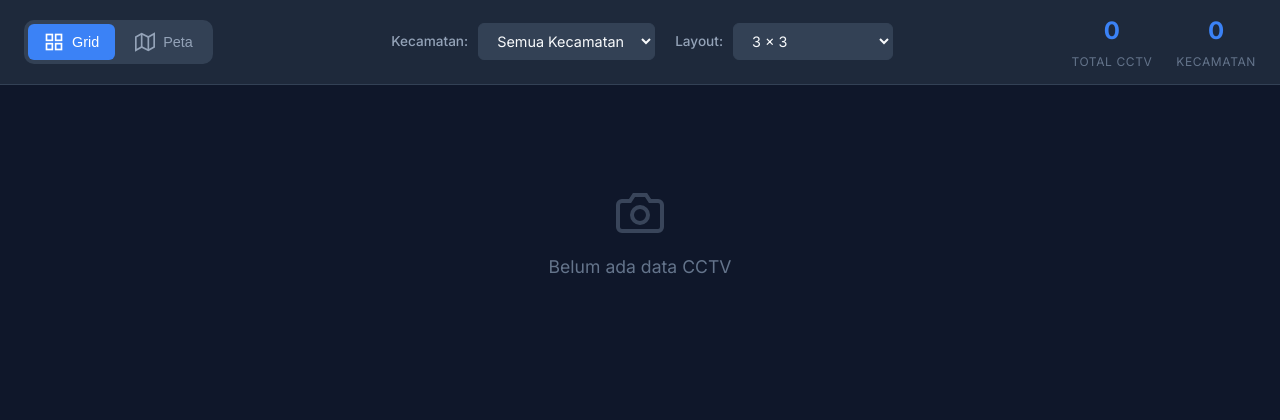
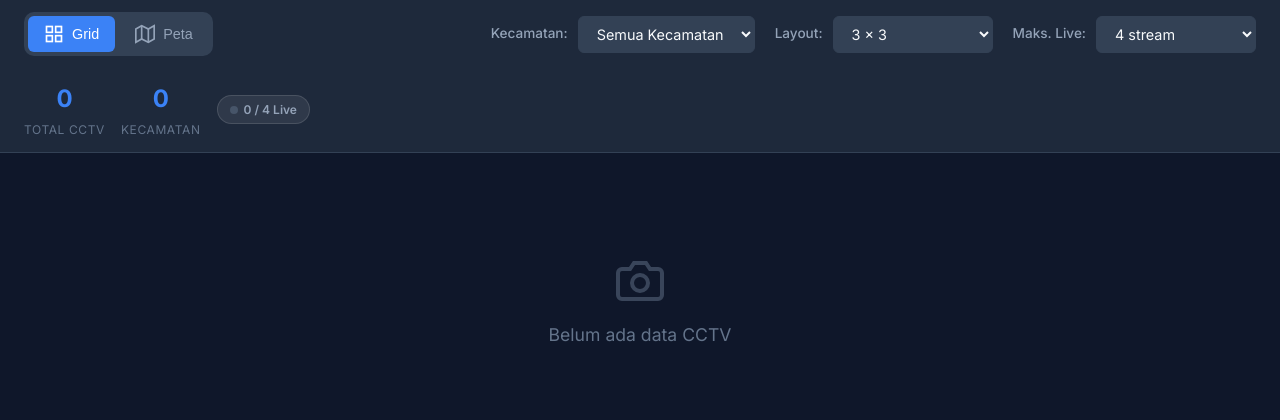
Before and after one commit to arifrg1704-cpu/cctv-dishub, a Django app: page / in a window 1280 px wide. Shown: the part 70-490 px from the top of the page. Run offline with Django 5.2, Linux system fonts and the light colour scheme; data that the repository does not hold is empty; some libraries are stand-ins or nearby versions.

Commit message:
feat: smart stream manager - auto-play via IntersectionObserver, concurrent limit, auto-unload, live indicator
- Ganti hover-to-load dengan Intersection Observer (auto-play saat card terlihat di viewport)
- Tambah batas maksimum concurrent streams (default 4, bisa diatur user via selector)
- Auto-unload iframe saat card keluar viewport untuk hemat resource
- Tambah indikator jumlah stream aktif di control bar (0/4 Live)
- Tambah selector 'Maks. Live' di control bar (1, 2, 4, 6, 9, Semua)
- Badge 'Menunggu slot...' muncul di card yang pending load
- Auto-unload semua stream saat switch ke Map view
- Optimized untuk Smart TV display

```diff
--- a/dashboard/static/css/style.css
+++ b/dashboard/static/css/style.css
@@ -283,7 +283,15 @@ body {
 .stats {
     display: flex;
     align-items: center;
-    gap: 24px;
+    gap: 16px;
+    flex-wrap: wrap;
+}
+
+/* Stream indicator base (detail style injected via JS) */
+.stream-indicator {
+    display: flex;
+    align-items: center;
+    gap: 6px;
 }
 
 .stat-item {
--- a/dashboard/static/js/script.js
+++ b/dashboard/static/js/script.js
@@ -13,6 +13,208 @@ let currentView = 'grid';
 let currentFilter = 'all';
 
 // ================================
+// [LANGKAH 1, 2, 3, 4] - Smart Stream Manager
+// ================================
+const StreamManager = {
+    // Konfigurasi batas concurrent streams (Langkah 2)
+    maxConcurrent: 4,
+
+    // Tracking iframe yang sedang aktif: Map<videoContainer, true>
+    activeStreams: new Map(),
+
+    // IntersectionObserver instance (Langkah 1)
+    observer: null,
+
+    // Inisialisasi observer
+    init() {
+        this.observer = new IntersectionObserver(
+            (entries) => this._handleIntersection(entries),
+            {
+                root: null,         // viewport
+                rootMargin: '0px',
+                threshold: 0.3      // 30% terlihat = mulai load
+            }
+        );
+    },
+
+    // Pasang observer ke sebuah container video
+    observe(container) {
+        if (this.observer) {
+            this.observer.observe(container);
+        }
+    },
+
+    // Cabut observer dari container
+    unobserve(container) {
+        if (this.observer) {
+            this.observer.unobserve(container);
+        }
+    },
+
+    // [Langkah 1 & 3] Handler saat card masuk/keluar viewport
+    _handleIntersection(entries) {
+        entries.forEach(entry => {
+            const container = entry.target;
+            if (entry.isIntersecting) {
+                // Card terlihat di layar → coba load jika slot tersedia
+                this._tryLoad(container);
+            } else {
+                // [Langkah 3] Card keluar viewport → unload untuk hemat resource
+                this._unload(container);
+            }
+        });
+    },
+
+    // [Langkah 2] Coba load dengan memperhatikan batas maksimum
+    _tryLoad(container) {
+        // Sudah diload? Skip
+        if (this.activeStreams.has(container)) return;
+
+        // Belum ada slot? Skip (tunggu sampai ada yang unload)
+        if (this.activeStreams.size >= this.maxConcurrent) {
+            container.dataset.pendingLoad = 'true';
+            this._showWaitingBadge(container);
+            return;
+        }
+
+        this._load(container);
+    },
+
+    // Load iframe YouTube ke dalam container
+    _load(container) {
+        const videoId = container.dataset.videoId;
+        const title = container.dataset.title;
+        if (!videoId) return;
+
+        const placeholder = container.querySelector('.video-placeholder');
+        if (!placeholder) return;
+
+        // Sudah ada iframe? Jangan dobel
+        if (container.querySelector('iframe.cctv-video')) return;
+
+        const iframe = document.createElement('iframe');
+        iframe.className = 'cctv-video';
+        iframe.src = `https://www.youtube-nocookie.com/embed/${videoId}?rel=0&autoplay=1&mute=1&modestbranding=1&controls=0&showinfo=0&fs=0`;
+        iframe.title = title || videoId;
+        iframe.frameBorder = '0';
+        iframe.allow = 'accelerometer; autoplay; clipboard-write; encrypted-media; gyroscope; picture-in-picture; web-share';
+        iframe.setAttribute('referrerpolicy', 'strict-origin-when-cross-origin');
+
+        placeholder.style.display = 'none';
+        container.appendChild(iframe);
+
+        this.activeStreams.set(container, true);
+        container.dataset.pendingLoad = 'false';
+        this._removeBadge(container, 'waiting-badge');
+
+        // [Langkah 4] Update indikator
+        this._updateIndicator();
+    },
+
+    // [Langkah 3] Unload iframe dari container
+    _unload(container) {
+        const iframe = container.querySelector('iframe.cctv-video');
+        const placeholder = container.querySelector('.video-placeholder');
+
+        if (iframe) {
+            iframe.remove();
+        }
+        if (placeholder) {
+            placeholder.style.display = '';
+        }
+
+        const wasActive = this.activeStreams.has(container);
+        this.activeStreams.delete(container);
+        container.dataset.pendingLoad = 'false';
+        this._removeBadge(container, 'waiting-badge');
+
+        // Jika ada slot baru, coba load yang sedang pending
+        if (wasActive) {
+            this._promotePending();
+            // [Langkah 4] Update indikator
+            this._updateIndicator();
+        }
+    },
+
+    // Setelah ada slot kosong, load card pending pertama yang terlihat
+    _promotePending() {
+        const allContainers = document.querySelectorAll('.cctv-video-container');
+        for (const container of allContainers) {
+            if (container.dataset.pendingLoad === 'true') {
+                // Cek apakah masih di viewport
+                const rect = container.getBoundingClientRect();
+                const inViewport = (
+                    rect.top < window.innerHeight &&
+                    rect.bottom > 0 &&
+                    rect.left < window.innerWidth &&
+                    rect.right > 0
+                );
+                if (inViewport) {
+                    this._load(container);
+                    break;
+                }
+            }
+        }
+    },
+
+    // Tampilkan badge "Antrian" di card yang sedang pending
+    _showWaitingBadge(container) {
+        if (container.querySelector('.waiting-badge')) return;
+        const badge = document.createElement('div');
+        badge.className = 'waiting-badge';
+        badge.innerHTML = `
+            <svg xmlns="http://www.w3.org/2000/svg" width="12" height="12" viewBox="0 0 24 24" fill="none" stroke="currentColor" stroke-width="2.5"><circle cx="12" cy="12" r="10"/><polyline points="12 6 12 12 16 14"/></svg>
+            Menunggu slot...
+        `;
+        container.appendChild(badge);
+    },
+
+    _removeBadge(container, className) {
+        const badge = container.querySelector(`.${className}`);
+        if (badge) badge.remove();
+    },
+
+    // [Langkah 4] Update tampilan indikator aktif di header control bar
+    _updateIndicator() {
+        const indicator = document.getElementById('active-stream-indicator');
+        if (!indicator) return;
+        const active = this.activeStreams.size;
+        const max = this.maxConcurrent;
+        indicator.querySelector('.active-count').textContent = active;
+        indicator.querySelector('.max-count').textContent = max;
+
+        // Warna berubah berdasarkan tingkat penggunaan
+        indicator.className = 'stream-indicator';
+        if (active === max) {
+            indicator.classList.add('full');
+        } else if (active > 0) {
+            indicator.classList.add('partial');
+        }
+    },
+
+    // Ubah batas concurrent dari luar (dipanggil saat user ganti selector)
+    setMaxConcurrent(n) {
+        this.maxConcurrent = n;
+        this._updateIndicator();
+        // Jika batas dinaikkan, promote pending
+        this._promotePending();
+        // Jika batas diturunkan, tidak paksa unload yang sudah jalan
+    },
+
+    // Unload semua stream (dipanggil saat switch ke Map view)
+    unloadAll() {
+        const allContainers = document.querySelectorAll('.cctv-video-container');
+        allContainers.forEach(c => this._unload(c));
+    },
+
+    // Pasang ulang observer ke semua container yang ada
+    reobserveAll() {
+        const allContainers = document.querySelectorAll('.cctv-video-container');
+        allContainers.forEach(c => this.observe(c));
+    }
+};
+
+// ================================
 // Initialize on DOM Ready
 // ================================
 document.addEventListener('DOMContentLoaded', function () {
@@ -20,6 +222,18 @@ document.addEventListener('DOMContentLoaded', function () {
     initViewToggle();
     initFilters();
     initGridLayout();
+    initMaxStreamSelector(); // [Langkah 2] Init selector
+
+    // Inisialisasi StreamManager [Langkah 1]
+    StreamManager.init();
+
+    // Pasang observer ke semua card yang ada
+    document.querySelectorAll('.cctv-video-container').forEach(container => {
+        StreamManager.observe(container);
+    });
+
+    // Update indikator awal [Langkah 4]
+    StreamManager._updateIndicator();
 
     // Fetch data via API before initializing map
     fetchCCTVData().then(() => {
@@ -28,6 +242,22 @@ document.addEventListener('DOMContentLoaded', function () {
 
     initKeyboardShortcuts();
 });
+
+// ================================
+// [Langkah 2] Inisialisasi selector Max Live Streams
+// ================================
+function initMaxStreamSelector() {
+    const selector = document.getElementById('max-streams');
+    if (!selector) return;
+
+    // Set default value di selector sesuai StreamManager
+    selector.value = StreamManager.maxConcurrent;
+
+    selector.addEventListener('change', function () {
+        const val = parseInt(this.value, 10);
+        StreamManager.setMaxConcurrent(val);
+    });
+}
 
 // ================================
 // Data Fetching
@@ -95,9 +325,15 @@ function initViewToggle() {
             if (view === 'grid') {
                 gridView.classList.add('active');
                 mapView.classList.remove('active');
+
+                // Re-observe semua container setelah kembali ke grid
+                setTimeout(() => StreamManager.reobserveAll(), 100);
             } else {
                 gridView.classList.remove('active');
                 mapView.classList.add('active');
+
+                // [Langkah 3] Unload semua stream saat pindah ke map view
+                StreamManager.unloadAll();
 
                 // Invalidate map size when shown and refit bounds
                 if (map) {
@@ -139,12 +375,17 @@ function filterCCTV(kecamatanId) {
 
     cards.forEach(card => {
         const cardKecamatan = card.dataset.kecamatan;
+        const container = card.querySelector('.cctv-video-container');
 
         if (kecamatanId === 'all' || cardKecamatan === kecamatanId) {
             card.style.display = 'block';
             visibleCount++;
+            // Re-observe supaya Intersection Observer re-evaluate
+            if (container) StreamManager.observe(container);
         } else {
             card.style.display = 'none';
+            // Unload video yang disembunyikan
+            if (container) StreamManager._unload(container);
         }
     });
 
@@ -169,6 +410,12 @@ function initGridLayout() {
         layoutSelect.addEventListener('change', function () {
             const columns = this.value;
             grid.dataset.columns = columns;
+
+            // Setelah layout berubah, trigger re-evaluate observer
+            setTimeout(() => {
+                StreamManager.unloadAll();
+                StreamManager.reobserveAll();
+            }, 100);
         });
     }
 }
@@ -296,8 +543,6 @@ function addMapMarkers() {
     if (markers.length > 0) {
         const group = new L.featureGroup(markers);
         if (group.getBounds().isValid()) {
-            // Apply maxZoom to avoid zooming in too much on a single marker
-            // and avoid zooming out too far if dimensions are zero
             map.fitBounds(group.getBounds().pad(0.1), { maxZoom: 15 });
         }
     }
@@ -376,66 +621,16 @@ function initKeyboardShortcuts() {
 }
 
 // ================================
-// Utility Functions
+// Legacy: loadVideo / unloadVideo
+// (masih dipakai oleh popup peta & onclick thumbnail)
 // ================================
-let hoverTimers = {};
-
-function handleMouseEnter(container) {
-    const videoId = container.dataset.videoId;
-    if (!videoId) return;
-
-    // Clear any existing timer to avoid flickering
-    if (hoverTimers[videoId]) {
-        clearTimeout(hoverTimers[videoId]);
-    }
-
-    // Delay loading slightly to avoid triggers on quick sweeps
-    hoverTimers[videoId] = setTimeout(() => {
-        loadVideo(container);
-    }, 500); // 500ms debounce
-}
-
-function handleMouseLeave(container) {
-    const videoId = container.dataset.videoId;
-    if (hoverTimers[videoId]) {
-        clearTimeout(hoverTimers[videoId]);
-        delete hoverTimers[videoId];
-    }
-
-    // Optional: Unload video to save resources when not looking
-    unloadVideo(container);
-}
-
 function loadVideo(container) {
-    const videoId = container.dataset.videoId;
-    const title = container.dataset.title;
-    const placeholder = container.querySelector('.video-placeholder');
-
-    if (!videoId || !placeholder || placeholder.style.display === 'none') return;
-
-    // Create iframe
-    const iframe = document.createElement('iframe');
-    iframe.className = 'cctv-video';
-    iframe.src = `https://www.youtube-nocookie.com/embed/${videoId}?rel=0&autoplay=1&mute=1&modestbranding=1&controls=0&showinfo=0&fs=0`;
-    iframe.title = title;
-    iframe.frameBorder = '0';
-    iframe.allow = 'accelerometer; autoplay; clipboard-write; encrypted-media; gyroscope; picture-in-picture; web-share';
-    iframe.allowFullscreen = true;
-    iframe.setAttribute('referrerpolicy', 'strict-origin-when-cross-origin');
-
-    // Remove placeholder and add iframe
-    placeholder.style.display = 'none';
-    container.appendChild(iframe);
+    // Gunakan StreamManager untuk konsistensi slot management
+    StreamManager._tryLoad(container);
 }
 
 function unloadVideo(container) {
-    const iframe = container.querySelector('iframe.cctv-video');
-    const placeholder = container.querySelector('.video-placeholder');
-
-    if (iframe && placeholder) {
-        iframe.remove();
-        placeholder.style.display = 'flex';
-    }
+    StreamManager._unload(container);
 }
 
 function escapeHtml(text) {
@@ -445,7 +640,7 @@ function escapeHtml(text) {
 }
 
 // ================================
-// Add custom marker styles dynamically
+// Add custom marker + stream badge styles
 // ================================
 const style = document.createElement('style');
 style.textContent = `
@@ -481,7 +676,6 @@ style.textContent = `
         overflow: hidden;
     }
     .popup-video-wrapper .video-placeholder {
-        /* Remove redundant padding-top as it's already in .cctv-video-container */
         display: flex;
     }
     .popup-video-wrapper .video-thumbnail {
@@ -511,5 +705,72 @@ style.textContent = `
         font-size: 11px;
         padding: 2px 6px;
     }
+
+    /* === Waiting Badge [Langkah 3] === */
+    .waiting-badge {
+        position: absolute;
+        top: 8px;
+        left: 8px;
+        background: rgba(0, 0, 0, 0.65);
+        color: #facc15;
+        font-size: 11px;
+        font-weight: 500;
+        padding: 4px 8px;
+        border-radius: 6px;
+        display: flex;
+        align-items: center;
+        gap: 4px;
+        backdrop-filter: blur(4px);
+        z-index: 10;
+        pointer-events: none;
+    }
+
+    /* === Stream Indicator [Langkah 4] === */
+    .stream-indicator {
+        display: flex;
+        align-items: center;
+        gap: 6px;
+        padding: 4px 12px;
+        border-radius: 20px;
+        background: rgba(255,255,255,0.08);
+        border: 1px solid rgba(255,255,255,0.12);
+        font-size: 12px;
+        font-weight: 600;
+        color: #94a3b8;
+        transition: all 0.3s ease;
+    }
+    .stream-indicator .indicator-dot {
+        width: 8px;
+        height: 8px;
+        border-radius: 50%;
+        background: #475569;
+        transition: background 0.3s;
+    }
+    .stream-indicator.partial .indicator-dot {
+        background: #22c55e;
+        box-shadow: 0 0 6px rgba(34, 197, 94, 0.6);
+        animation: pulse-green 1.5s infinite;
+    }
+    .stream-indicator.partial {
+        color: #22c55e;
+        border-color: rgba(34, 197, 94, 0.3);
+    }
+    .stream-indicator.full .indicator-dot {
+        background: #f59e0b;
+        box-shadow: 0 0 6px rgba(245, 158, 11, 0.6);
+        animation: pulse-amber 1.5s infinite;
+    }
+    .stream-indicator.full {
+        color: #f59e0b;
+        border-color: rgba(245, 158, 11, 0.3);
+    }
+    @keyframes pulse-green {
+        0%, 100% { opacity: 1; transform: scale(1); }
+        50% { opacity: 0.6; transform: scale(1.3); }
+    }
+    @keyframes pulse-amber {
+        0%, 100% { opacity: 1; transform: scale(1); }
+        50% { opacity: 0.6; transform: scale(1.3); }
+    }
 `;
 document.head.appendChild(style);
--- a/dashboard/templates/dashboard/index.html
+++ b/dashboard/templates/dashboard/index.html
@@ -51,6 +51,18 @@
                     <option value="4">4 x 4</option>
                 </select>
             </div>
+
+            <div class="filter-group">
+                <label for="max-streams">Maks. Live:</label>
+                <select id="max-streams" class="filter-select">
+                    <option value="1">1 stream</option>
+                    <option value="2">2 stream</option>
+                    <option value="4" selected>4 stream</option>
+                    <option value="6">6 stream</option>
+                    <option value="9">9 stream</option>
+                    <option value="999">Semua</option>
+                </select>
+            </div>
         </div>
 
         <!-- Stats -->
@@ -62,6 +74,12 @@
             <div class="stat-item">
                 <span class="stat-value">{{ total_kecamatan }}</span>
                 <span class="stat-label">Kecamatan</span>
+            </div>
+
+            <!-- [Langkah 4] Indikator stream aktif -->
+            <div id="active-stream-indicator" class="stream-indicator">
+                <span class="indicator-dot"></span>
+                <span><span class="active-count">0</span> / <span class="max-count">4</span> Live</span>
             </div>
         </div>
     </div>
@@ -75,8 +93,7 @@
             data-kecamatan="{{ cctv.kecamatan.id }}" data-lat="{{ cctv.latitude|unlocalize }}"
             data-lng="{{ cctv.longitude|unlocalize }}">
             <div class="cctv-video-container" data-video-id="{{ cctv.youtube_video_id }}"
-                data-title="{{ cctv.nama_lokasi }}" onmouseenter="handleMouseEnter(this)"
-                onmouseleave="handleMouseLeave(this)">
+                data-title="{{ cctv.nama_lokasi }}">
                 <div class="video-placeholder" onclick="loadVideo(this.parentElement)">
                     <img src="https://img.youtube.com/vi/{{ cctv.youtube_video_id }}/hqdefault.jpg"
                         alt="{{ cctv.nama_lokasi }}" class="video-thumbnail" loading="lazy">
```
